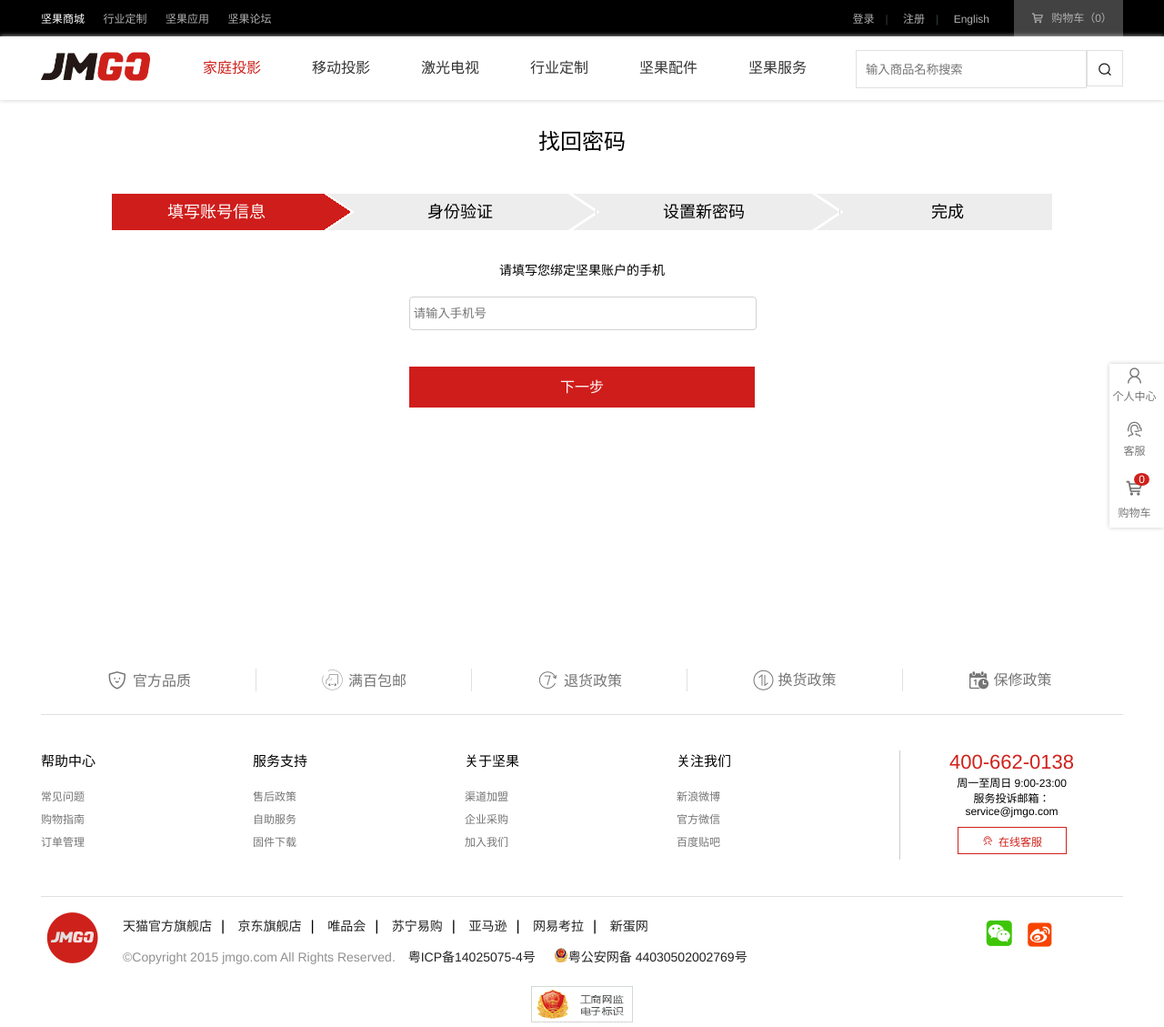
After one commit to liberty-girl/myjianguo, a PHP site: page /forget.html in a window 1280 px wide. The commit adds this page. Shown: the whole page at 91% size. Run offline with PHP 8.4, Linux system fonts and the light colour scheme; style sheets or scripts are compiled from the project's sources.

Commit message:
第一次写忘记密码页面

```diff
--- a/css/footer.css
+++ b/css/footer.css
@@ -154,7 +154,8 @@
 }
 .fb_middle p{
 	color: #909090;
-    padding: 0 0 10px 10px;
+	padding: 0 0 10px 10px;
+	font-size: 14px;
 }
 .fb_middle p a{
 	height: 23px;
--- a/css/index.css
+++ b/css/index.css
@@ -32,7 +32,6 @@
 	width: 1190px;
 	height: 450px;
 	margin: 20px auto 0;
-	z-index: 1;
 }
 .carousel-control{
 	width: 5%;
--- /dev/null
+++ b/forget.html
@@ -0,0 +1,65 @@
+<!DOCTYPE html>
+<html lang="en">
+<head>
+    <meta charset="UTF-8">
+    <meta name="viewport" content="width=device-width, initial-scale=1.0">
+    <meta http-equiv="X-UA-Compatible" content="ie=edge">
+    <title>忘记密码</title>
+    <link rel="stylesheet" href="css/forget.css">
+</head>
+<body>
+    <!-- header -->
+    <div id="headeryin"></div>
+
+    <!-- middle -->
+    <div class="middle">
+        <h3>找回密码</h3>
+        <div class="step">
+            <span class="on">填写账号信息</span>
+            <img src="img/step_png_1.png" alt="">
+            <span>身份验证</span>
+            <img src="img/step_png_3.png" alt="">
+            <span>设置新密码</span>
+            <img src="img/step_png_3.png" alt="">
+            <span>完成</span>
+        </div>
+        <form action="">
+            <div class="step_1">
+                <p class="tishi">请填写您绑定坚果账户的手机</p>
+                <input type="text" placeholder="请输入手机号" id="phonenum_wj" class="txt">
+                <span class="error_wj error1_wj">邮箱或者手机号码不能为空</span>
+            </div>
+            <div class="step_2">
+                <p>系统已经发送一条短信到<span class="get_phone"></span>, 请输入短信的验证码</p>
+                请输入验证码：<br>
+                <input type="text" id="yzm_wj" class="txt">
+                <span class="error_wj error2_wj">验证码不能为空</span>
+                <span class="reset">再次获取<span></span></span>
+            </div>
+            <div class="step_3">
+                <p>设置新密码 </p>
+                <input type="password" placeholder="新密码" class="reset_mima remi1">
+                <input type="password" placeholder="确认密码" class="reset_mima remi2">
+            </div>
+            <div class="step_4">
+                <img src="img/pwd_right.png" alt="">
+                <span>您已经成功重置密码</span>
+            </div>
+            <input type="button" value="下一步" class="dianji">
+            <a href="#"><input type="submit" value="立即登录" class="liji"></a>
+        </form>
+    </div>
+
+    <!-- footer -->
+    <div id="footeryin"></div>
+</body>
+</html>
+<script src="js/jquery-1.8.3.min.js"></script>
+<script src="js/navhover.js"></script>
+<script src="js/forget.js"></script>
+<script>
+    $(document).ready(function(){
+        $("#headeryin").load("header.html");
+        $("#footeryin").load("footer.html");
+    });
+</script>
--- a/header.html
+++ b/header.html
@@ -22,8 +22,8 @@
 					</a>
 				</div>
 				<div class="header_middle">
-					<a href="#">登录</a><span>|</span>
-					<a href="#">注册</a><span>|</span>
+					<a href="#" class="zhuyedenglu">登录</a><span>|</span>
+					<a href="#" class="zhuyezhuce">注册</a><span>|</span>
 					<a href="#">English</a>
 				</div>
 			</div>
@@ -67,12 +67,25 @@
 				</div>
 			</div>
 		</div>
+
+		<!-- 登录 -->
+		<div id="loginyin">
+		</div>
+
+		<!-- 注册 -->
+		<div id="registeryin">
+		</div>
 	</body>
 </html>
 <script src="js/jquery-1.8.3.min.js"></script>
 <script src="js/navhover.js"></script>
+<script src="js/login.js"></script>
+<script src="js/cookieTools.js"></script>
+<script src="js/register.js"></script>
 <script>
 	$(document).ready(function(){
+	$("#loginyin").load("login.html");
+		$("#registeryin").load("register.html");
 		let h0 = new Navhover(
 			$(".navhover")[0],
 			{
--- a/js/navhover.js
+++ b/js/navhover.js
@@ -196,3 +196,12 @@
 
 	}
 }
+
+
+$(".zhuyedenglu").click(function(){
+	$(".login").css("display","block");
+});
+
+$(".zhuyezhuce").click(function(){
+	$(".register").css("display","block");
+});
--- a/login.html
+++ b/login.html
@@ -23,8 +23,8 @@
             </div>
             <div class="denglu">
                 <p class="phone">
-                <input type="text" placeholder="手机号" class="ceshi" id="phonenum" name="phonenum">
-                    <button type="button">获取验证码</button>
+                <input type="text" placeholder="手机号" class="ceshi" id="phonenum1" name="phonenum">
+                    <button type="button" class="sendyzm">获取验证码</button>
                 </p>
                 <p class="yzm"><input type="text" placeholder="输入短信验证码" class="ceshi"></p>
             </div>
@@ -32,11 +32,10 @@
             <p class="agreement">
                 <a href="#" class="forget">忘记密码？</a>
                 <span id="agree"><span class="iconfont icon-duihao"></span></span>&nbsp;&nbsp;记住登录状态
-
             </p>
             <p><input type="button" value="登录" class="logina"></p>
             <div class="login_bottom">
-                <a href="register.html" class="forget forget1">注册JmGO账号></a>
+                <a href="#" class="forget forget1">注册JmGO账号></a>
                 <a href="#"><span class="iconfont icon-weibo2"></span></a>
                 <a href="#"><span class="iconfont icon-qq"></span></a>
                 <a href="#"><span class="iconfont icon-weixin-copy"></span></a>
--- a/register.html
+++ b/register.html
@@ -14,20 +14,20 @@
 			<div class="close"><span class="iconfont icon-chahao"></span></div>
 			<div class="zcbt">注册JmGO账号</div>
 			<form action="regSave.php" method="post">
-				<p class="yzm">
+				<p class="yzm_r">
 					<input type="text" placeholder="输入图片验证码">
 					<img src="https://www.jmgo.com/v3/getvcode.php" alt="">
 				</p>
 				<p class="phone">
-					<input type="text" placeholder="手机号" class="ceshi" id="phonenum" name="phonenum">
-					<button type="button">获取验证码</button>
+					<input type="text" placeholder="手机号" class="ceshi" id="phonenum_r" name="phonenum">
+					<button type="button" class="sendyzm_r">获取验证码</button>
 				</p>
 				<p><input type="text" placeholder="输入短信验证码" class="ceshi"></p>
-				<p><input type="password" placeholder="密码" class="ceshi" id="mima1" name="pass"></p>
+				<p><input type="password" placeholder="密码" class="ceshi" id="mima1_r" name="pass"></p>
 				<p><input type="password" placeholder="确认密码" class="ceshi" id="mima2"></p>
-				<p class="jiancha"></p>
+				<p class="jiancha_r"></p>
 				<p class="agreement">
-					<span id="agree"><span class="iconfont icon-duihao"></span></span>&nbsp;
+					<span id="agree_r"><span class="iconfont icon-duihao"></span></span>&nbsp;
 					<label for="#agree">我已阅读并接受<a href="http://bbs.jmgo.com/forum.php?mod=viewthread&tid=532">《JmGO用户协议》</a></label>
 				</p>
 				<p><input type="button" value="注册" class="zhuce"></p>
@@ -38,3 +38,4 @@
 </html>
 <script src="js/jquery-1.8.3.min.js"></script>
 <script src="js/register.js"></script>
+<script src="js/send.js"></script>
--- /dev/null
+++ b/sass/forget.scss
@@ -0,0 +1,194 @@
+@charset "UTF-8"; //设置支持中文注释
+
+body,p,ul,ol,dl,dd,h1,h2,h3,h4,h5,h6,input,td,textarea{
+	margin: 0;
+	padding: 0;
+}
+
+a{
+	color: #757575;
+	text-decoration: none;
+	&:hover{
+		text-decoration: none;
+	}
+}
+ul,ol,li{
+	list-style: none;
+}
+img{
+    border: none;
+}
+input{
+	outline: none;
+}
+body{
+    height: 100%;
+	font-family: "Microsoft Yahei","Helvetica Neue", Helvetica, Arial,  "Hiragino Sans GB", "Heiti SC", "WenQuanYi Micro Hei", sans-serif;
+}
+
+// middle
+.middle{
+    width: 1120px;
+    height: 600px;
+    margin: 0 auto;
+    h3{
+        padding: 26px 0 42px;
+        text-align: center;
+        font-size: 24px;
+        font-weight: normal;
+    }
+}
+.step{
+    height: 40px;
+    line-height: 40px;
+    width: 1034px;
+    margin: 0 auto;
+    img{
+        float: left;
+    }
+    span{
+        height: 40px;
+        width: 230px;
+        float: left;
+        background: #EDEDED;
+        text-align: center;
+        font-size: 18px;
+    }
+    .on{
+        background: #cf1d1b;
+        color: #FFF;
+    }
+}
+form{
+    width: 380px;
+    margin: 30px auto;
+    background: #FFF;
+    line-height: 2;
+    font-size: 14px;
+    input{
+        padding: 5px;
+    }
+}
+.step_1{
+    position: relative;
+    .tishi{
+        text-align: center;
+        margin-bottom: 15px;
+    }
+    .error1_wj{
+        position: absolute;
+        right: 2px;
+        top: 52px;
+    }
+}
+.txt{
+    height: 25px;
+    border: 1px solid #D1D1D1;
+    border-radius: 4px;
+    clear: both;
+    padding-right: 0;
+    padding-left: 1%;
+    width: 99%;
+}
+.error_wj{
+    color: #FFF;
+    border-radius: 6px;
+    background: #C00;
+    font-size: 12px;
+    height: 20px;
+    line-height: 20px;
+    padding: 0 10px;
+    display: none;
+}
+.dianji{
+    padding: 5px 15px;
+    background: #cf1d1b;
+    border-color: #cf1d1b;
+    color: #fff;
+    clear: both;
+    margin-top: 40px;
+    margin-bottom: 15px;
+    text-align: center;
+    font-size: 16px;
+    line-height: 35px;
+    border: none;
+    cursor: pointer;
+    width: 380px;
+    display: block;
+}
+.step_2{
+    position: relative;
+    display: none;
+    p{
+        padding: 30px 0;
+        text-align: center;
+    }
+    .error2_wj{
+        position: absolute;
+        right: 2px;
+        top: 139px;
+    }
+    #yzm_wj{
+        margin-top:15px;
+    }
+    .reset{
+        clear: both;
+        margin-top: 15px;
+        margin-bottom: 15px;
+        text-align: center;
+        color: #333;
+        font-size: 16px;
+        line-height: 35px;
+        background: #EDEDED;
+        border: none;
+        cursor: pointer;
+        width: 380px;
+        display: block;
+    }
+}
+.step_3{
+    text-align: center;
+    display: none;
+    input{
+        height: 25px;
+        border: 1px solid #D1D1D1;
+        border-radius: 4px;
+        clear: both;
+        padding-right: 0;
+        padding-left: 1%;
+        width: 99%;
+    }
+    .remi2{
+        margin-top: 15px;
+    }
+}
+.step_4{
+    line-height: 38px;
+    height: 38px;
+    text-align: left;
+    width: 200px;
+    margin: 0 auto;
+    display: none;
+    img{
+        float: left;
+    }
+    span{
+        padding-left: 10px;
+    }
+}
+.liji{
+    padding: 5px 15px;
+    background: #cf1d1b;
+    border-color: #cf1d1b;
+    color: #fff;
+    clear: both;
+    margin-top: 15px;
+    margin-bottom: 15px;
+    text-align: center;
+    font-size: 16px;
+    line-height: 35px;
+    border: none;
+    cursor: pointer;
+    width: 380px;
+    display: none;
+}
--- a/sass/login.scss
+++ b/sass/login.scss
@@ -36,13 +36,14 @@
     left: 0;
     top: 0;
 	bottom:0;
+	z-index:2;
+	display: none;
 }
 .loginmain{
     position: fixed;
     z-index: 1;
 	top: 50%;
     left: 50%;
-	width: 360px;
     margin-left: -240px;
 	margin-top: -251px;
     padding: 30px 60px;
@@ -54,8 +55,8 @@
         input{
             position: relative;
             z-index: 1;
-            width: 338px;
-            height: 43px;
+            width: 360px;
+            height: 45px;
             padding: 0 10px;
             line-height: 43px;
             border: solid 1px #dadada;
@@ -151,12 +152,12 @@
     padding: 10px 0 10px;
 }
 #agree{
-	display:inline-block;
+    display: inline-block;
 	width:18px;
 	height:18px;
 	text-align:center;
 	line-height:18px;
-	border: solid 1px #cf1d1b;
+    border:1px solid #bbb;
     background: transparent;
 	position:relative;
 	.icon-duihao{
@@ -165,7 +166,8 @@
 		font-weight:bold;
 		position:absolute;
 		top:0px;
-		left:-4px;
+        left:-4px;
+        display: none;
 	}
 }
 .login_bottom{
--- a/sass/register.scss
+++ b/sass/register.scss
@@ -37,10 +37,11 @@
     left: 0;
     top: 0;
 	bottom:0;
+	z-index:2;
+	display: none;
 	input{
-		z-index: 1;
-		width: 338px;
-		height: 43px;
+		width: 360px;
+		height: 45px;
 		padding: 0 10px;
 		line-height: 43px;
 		border: solid 1px #dadada;
@@ -62,10 +63,10 @@
 }
 .registermain{
 	position: fixed;
-    z-index: 1;
+    z-index: 2;
 	top: 50%;
     left: 50%;
-	width: 360px;
+	// width: 360px;
     margin-left: -240px;
 	margin-top: -251px;
     padding: 30px 60px;
@@ -81,7 +82,7 @@
 	    border: none;
 		cursor: pointer;
 	}
-	.jiancha{
+	.jiancha_r{
 		color: #f30909;
 		font-size: 14px;
 		display: none;
@@ -110,7 +111,7 @@
     line-height: 22px;
     font-size: 18px;
 }
-.yzm{
+.yzm_r{
 	position: relative;
 	img{
 		position: absolute;
@@ -151,7 +152,7 @@
 		}
 	}
 }
-#agree{
+#agree_r{
 	display:inline-block;
 	width:18px;
 	height:18px;
```
Also changed, not shown: js/forget.js (added, +51 -0 lines), js/login.js (+21 -4 lines), js/register.js (+44 -31 lines), js/send.js (added, +39 -0 lines), img/nnav_s.png (added), img/pwd_right.png (added), img/step_png_1.png (added), img/step_png_3.png (added).
